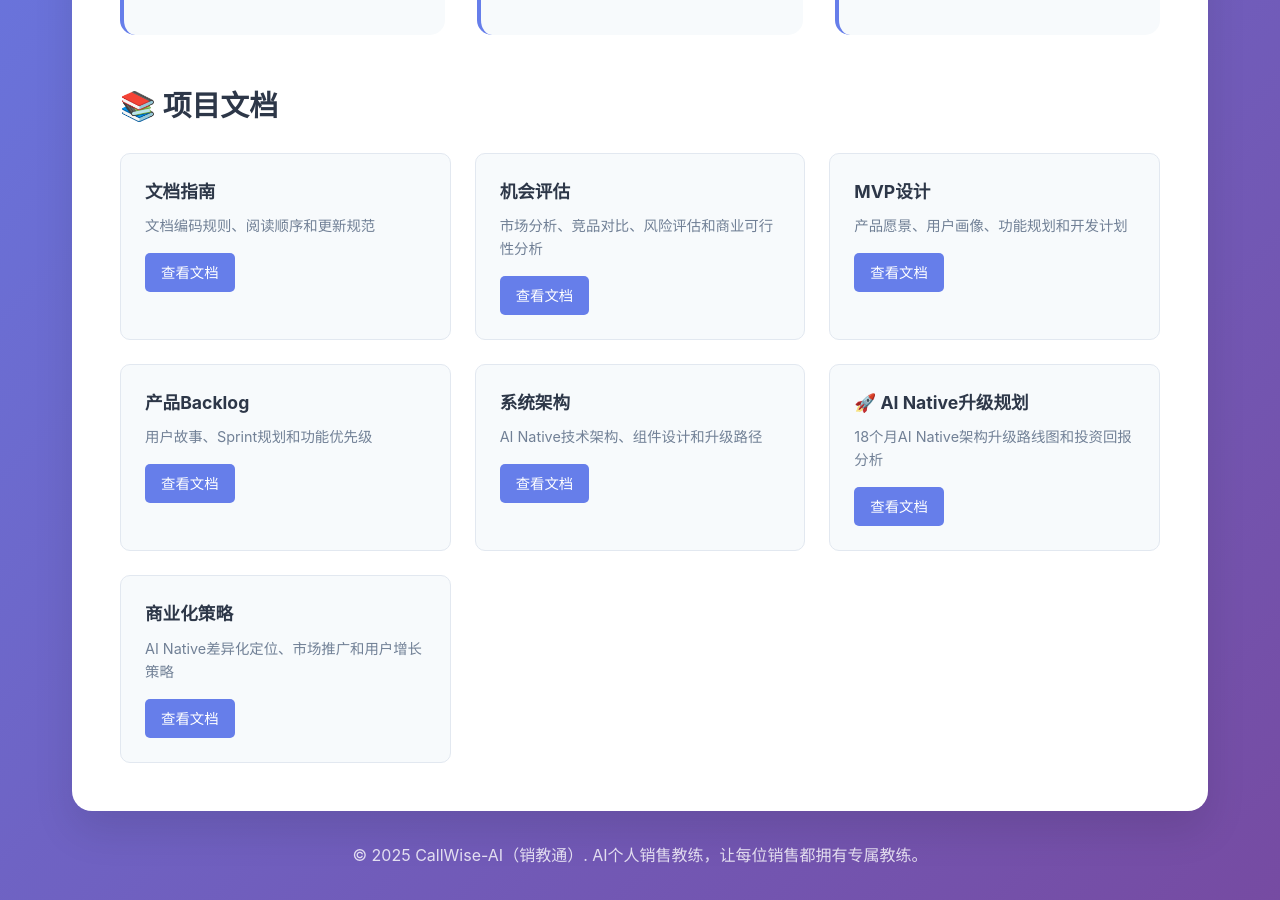
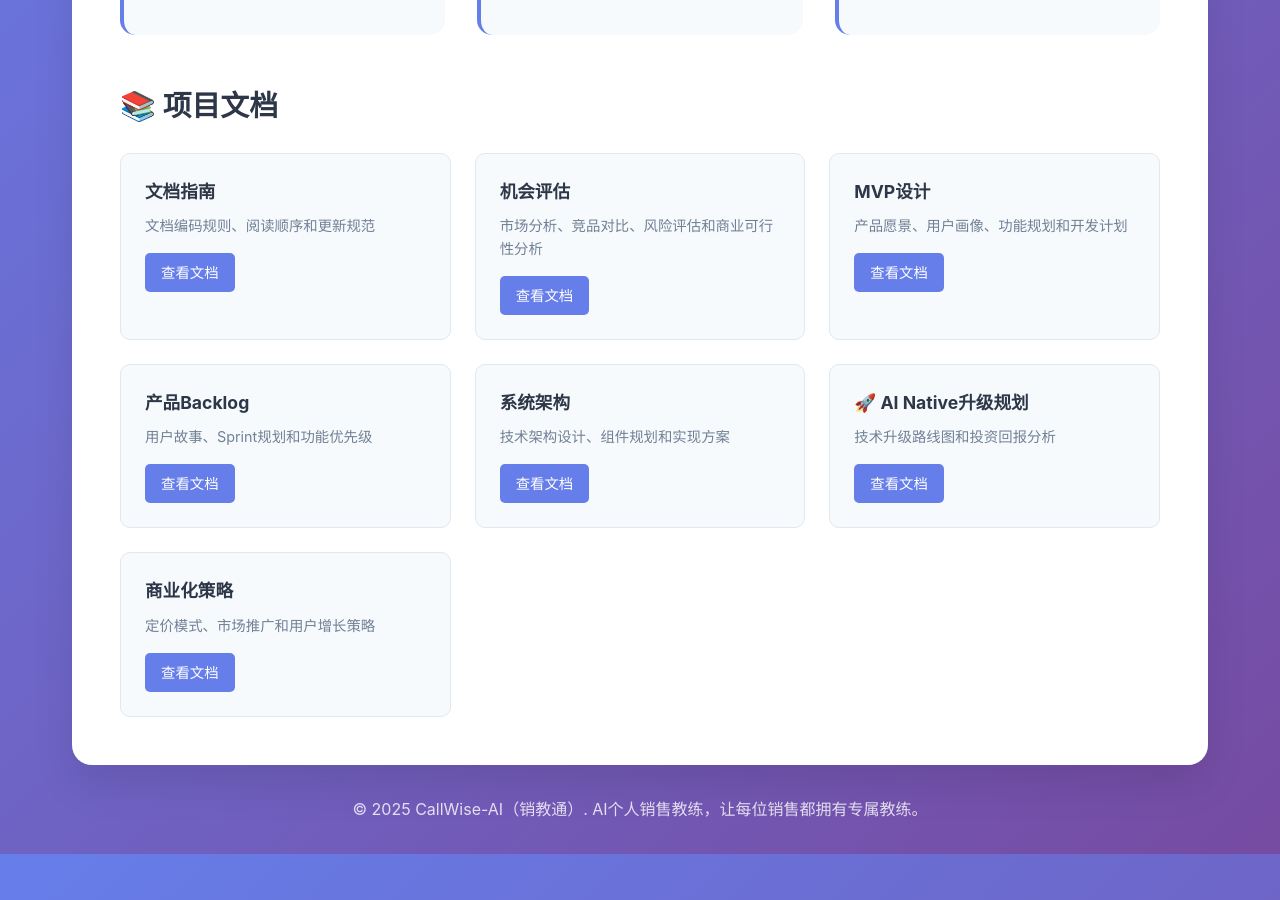
Before and after one commit to franksunye/CallWise-AI, a Jekyll site: the page docs/index.html, which Jekyll copies as it is, in a window 1280 px wide and 900 px high, scrolled down 591 px. Built offline with Jekyll 4.4.1, drawn with Linux system fonts in a browser that asks for light colours.

Commit message:
fix: 修正项目文档描述，移除过度的AI Native强调
🎯 文档描述优化：
- 系统架构：从「AI Native技术架构」改为「技术架构设计」
- AI Native升级规划：简化为「技术升级路线图」
- 商业化策略：从「AI Native差异化定位」改为「定价模式」

💡 修正原则：
- 避免在首页过度强调技术概念
- 让文档描述更简洁、更聚焦业务
- AI Native概念已有专门文档，无需重复强调
- 保持描述的一致性和可读性

```diff
--- a/docs/index.html
+++ b/docs/index.html
@@ -223,17 +223,17 @@
                     </div>
                     <div class="doc-card">
                         <h4>系统架构</h4>
-                        <p>AI Native技术架构、组件设计和升级路径</p>
+                        <p>技术架构设计、组件规划和实现方案</p>
                         <a href="20-architecture" class="doc-link">查看文档</a>
                     </div>
                     <div class="doc-card">
                         <h4>🚀 AI Native升级规划</h4>
-                        <p>18个月AI Native架构升级路线图和投资回报分析</p>
+                        <p>技术升级路线图和投资回报分析</p>
                         <a href="25-ai-native-roadmap" class="doc-link">查看文档</a>
                     </div>
                     <div class="doc-card">
                         <h4>商业化策略</h4>
-                        <p>AI Native差异化定位、市场推广和用户增长策略</p>
+                        <p>定价模式、市场推广和用户增长策略</p>
                         <a href="30-business-strategy" class="doc-link">查看文档</a>
                     </div>
                 </div>
```
